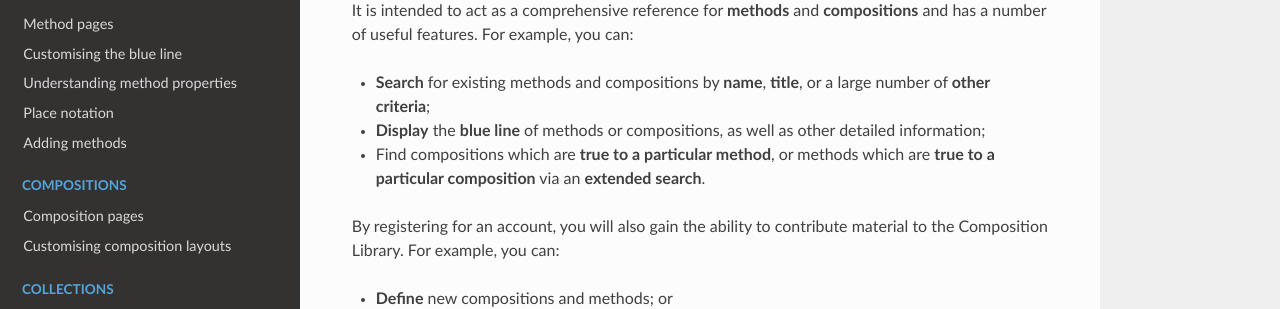
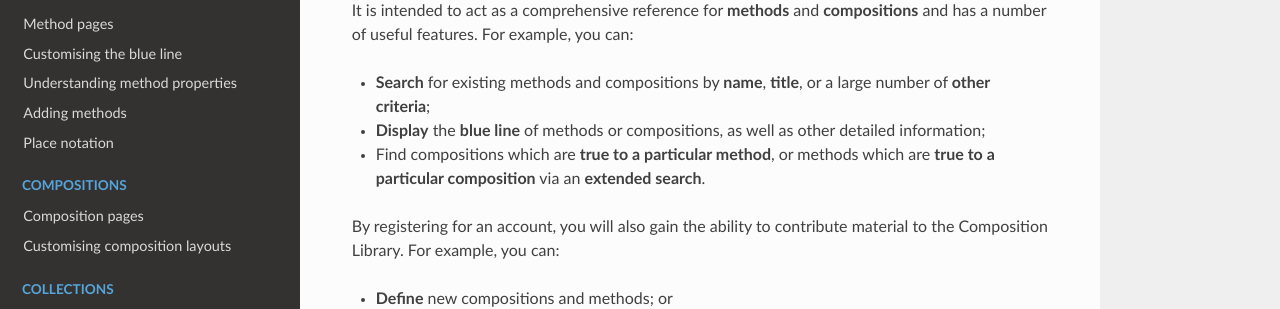
Before and after one commit to GACJ/ComplibHelp, an MkDocs documentation site: the page built from docs/index.md, in a window 1280 px wide. Shown: the part 185-494 px from the top of the page. Built offline with MkDocs 1.6.1, drawn with Linux system fonts in a browser that asks for light colours; nearby versions of some CDN libraries; part of the change alters nothing that is shown.

```diff
--- a/mkdocs.yml
+++ b/mkdocs.yml
@@ -7,8 +7,8 @@ nav:
     - Method pages: methods/overview.md
     - Customising the blue line: methods/blueline_options.md
     - Understanding method properties: methods/method_properties.md
+    - Adding methods: methods/adding_methods.md
     - Place notation: methods/place_notation.md
-    - Adding methods: methods/adding_methods.md
   - 'Compositions':
     - Composition pages: compositions/overview.md
     - Customising composition layouts: compositions/layout_options.md
```
